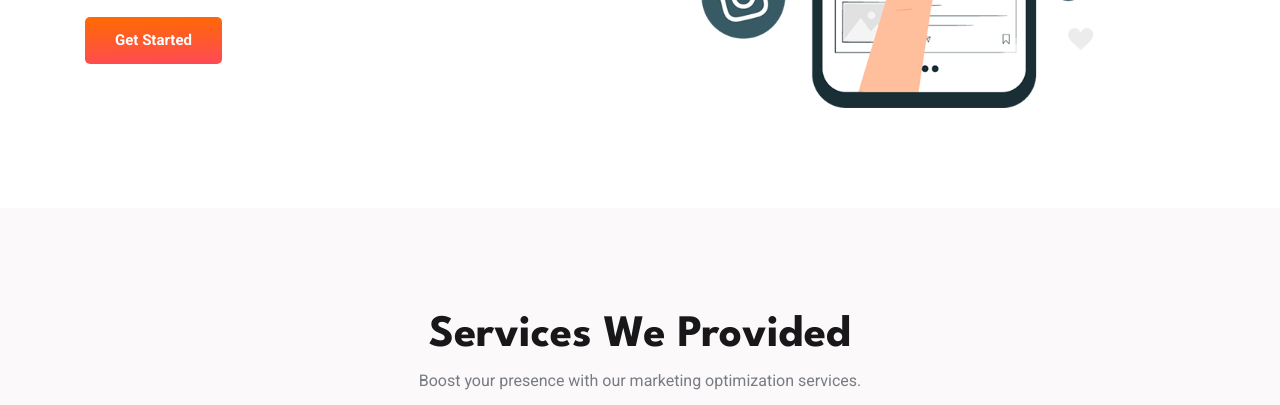
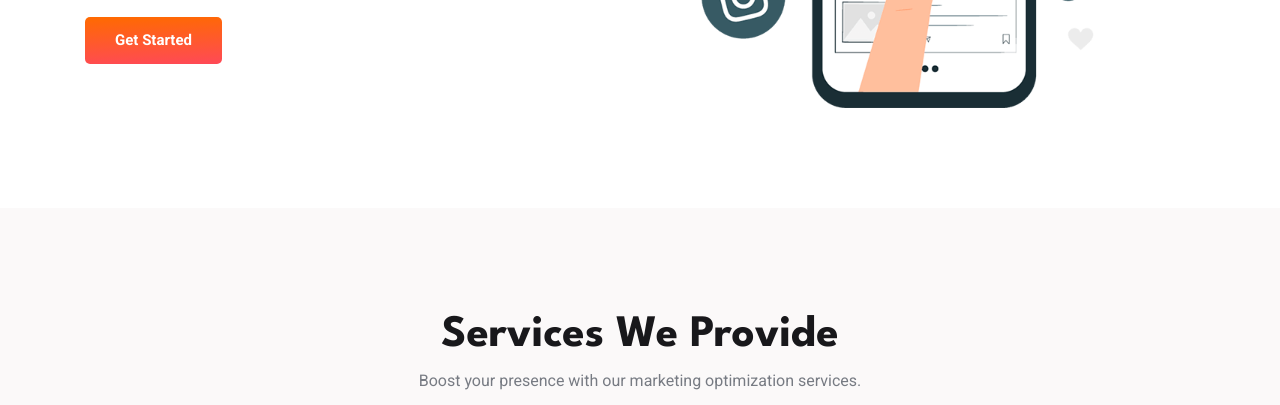
Before and after one commit to sensusad/semar, a plain HTML site: page index.html in a window 1280 px wide. Shown: the part 547-952 px from the top of the page. Drawn offline with nearby package versions, Linux system fonts and the light colour scheme.

Commit message:
Update index.html

```diff
--- a/index.html
+++ b/index.html
@@ -124,7 +124,7 @@
       <section class="section service" id="service" aria-label="service">
         <div class="container">
 
-          <h2 class="h2 section-title">Services We Provided</h2>
+          <h2 class="h2 section-title">Services We Provide</h2>
 
           <p class="section-text">
             Boost your presence with our marketing optimization services.
```
